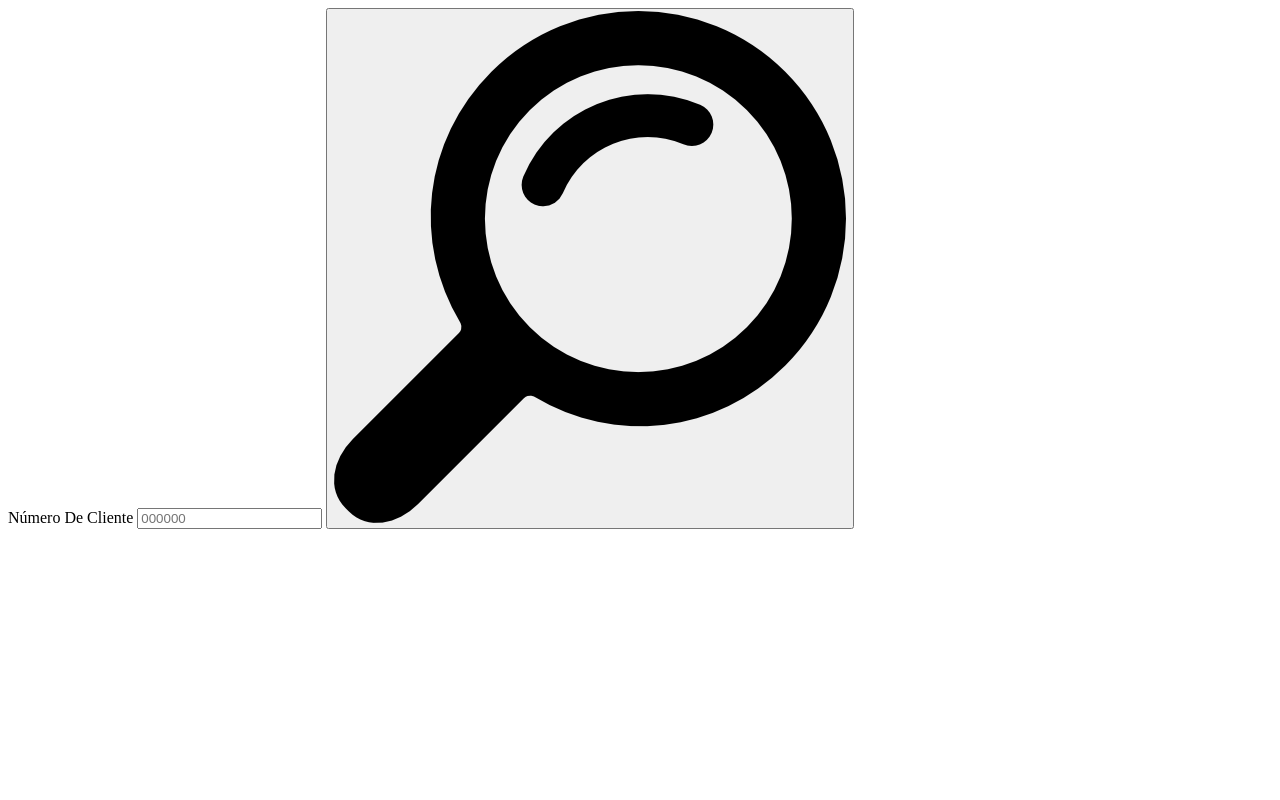
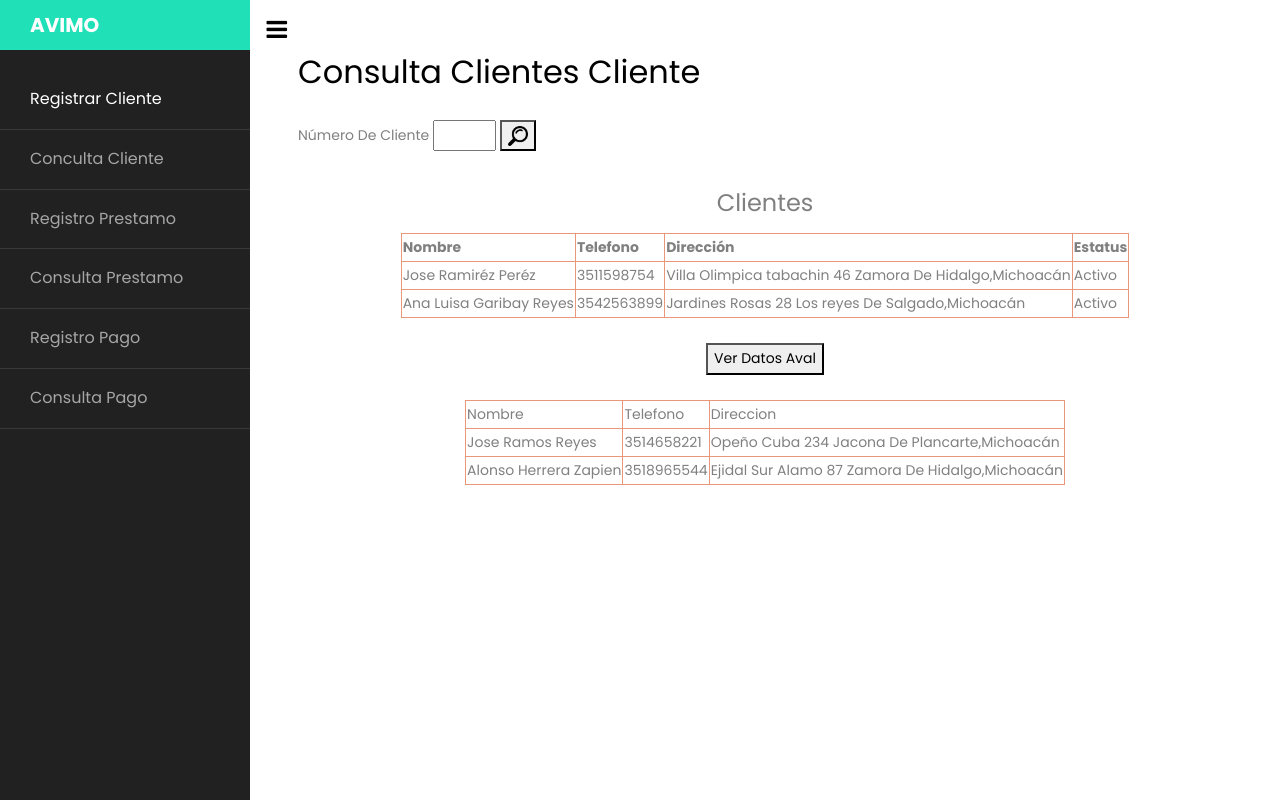
Before and after one commit to Intrusionz3r0/Avimo, a Flask app: template templates/ConsultaClientes.html in a window 1280 px wide. Run offline with Flask 2, Linux system fonts and the light colour scheme; the template is opened without the code that fills it, so the values that code supplies are empty.

Commit message:
Renovacion Clientes

```diff
--- a/templates/ConsultaClientes.html
+++ b/templates/ConsultaClientes.html
@@ -1,20 +1,117 @@
-<!DOCTYPE html>
-<HTML>
-    <HEAD>
-        <title>Consulta De Clientes</title>
-        <meta chartset="utf-8">
-    </HEAD>
-    <BODY>
-        <main>
-            <section>
-                <form>
-                    <div>
-                        <label>Número De Cliente</label>
-                            <input type="text" sixe="6"   placeholder="000000" name="NumCliente">
-                        <button type="submit"><img src="./images/Search.png" alt="15"></button>
-                    </div>
-                </form>
-            </section>
-        </main>
-    </BODY>
-</HTML>
+<!doctype html>
+<html lang="en">
+  <head>
+  	<title>Avimo</title>
+    <meta charset="utf-8">
+    <meta name="viewport" content="width=device-width, initial-scale=1, shrink-to-fit=no">
+
+    <link href="https://fonts.googleapis.com/css?family=Poppins:300,400,500,600,700,800,900" rel="stylesheet">
+
+		<link rel="stylesheet" href="https://stackpath.bootstrapcdn.com/font-awesome/4.7.0/css/font-awesome.min.css">
+		<link rel="stylesheet" href="../css/style.css">
+  </head>
+  <body>
+
+		<div class="wrapper d-flex align-items-stretch">
+			<nav id="sidebar">
+				<div class="custom-menu">
+					<button type="button" id="sidebarCollapse" class="btn btn-primary">
+	          <i class="fa fa-bars"></i>
+	          <span class="sr-only">Menu</span>
+	        </button>
+        </div>
+	  		<h1><a href="index.html" class="logo">AVIMO</a></h1>
+        <ul class="list-unstyled components mb-5">
+          <li class="active">
+            <a href="../templates/RegistroClientes.html"><span ></span> Registrar Cliente</a>
+          </li>
+          <li>
+              <a href="../templates/ConsultaClientes.html"><span ></span> Conculta Cliente</a>
+          </li>
+          <li>
+            <a href="../templates/RegistroPrestamo.html"><span ></span> Registro Prestamo</a>
+          </li>
+          <li>
+            <a href="../templates/ConsultaPrestamo.html"><span ></span> Consulta Prestamo</a>
+          </li>
+          <li>
+            <a href="../templates/RegistroPago.html"><span ></span> Registro Pago</a>
+          </li>
+          <li>
+            <a href="../templates/ConsultaPago.html"><span ></span> Consulta Pago</a>
+          </li>
+        </ul>
+    	</nav>
+
+        <!-- Contenido de la página  -->
+      <div id="content" class="p-4 p-md-5 pt-5">
+        <h2 class="mb-4">Consulta Clientes Cliente</h2>
+        <form method="GET">
+            <div>
+                <label>Número De Cliente</label>
+                    <input type="text" size="2"  maxlength="6" name="NumCliente">
+                <button type="submit"><img src="../images/Search.png" width="20" height="20"></button>
+            </div>
+            <br>
+            <div align="center">
+                <legend>Clientes</legend>
+                <table border="1" bordercolor="#E9967A">
+                    <thead>
+                        <th scope="col">Nombre</th>
+                        <th scope="col">Telefono</th>
+                        <th scope="col">Dirección</th>
+                        <th scope="col">Estatus</th>
+
+                    </thead>
+                    <tbody>
+                        <tr>
+                            <td>Jose Ramiréz Peréz</td>
+                            <td>3511598754</td>
+                            <td>Villa Olimpica tabachin 46 Zamora De Hidalgo,Michoacán</td>
+                            <td>Activo</td>
+                        </tr>
+                        <tr>
+                            <td>Ana Luisa Garibay Reyes</td>
+                            <td>3542563899</td>
+                            <td>Jardines Rosas 28 Los reyes De Salgado,Michoacán</td>
+                            <td>Activo</td>
+                        </tr>
+                    </tbody>
+                </table>
+                <br>
+                <button>Ver Datos Aval</button>
+            </div>
+            <br>
+            <div>
+
+                <table border="1"  align="center" bordercolor="#E9967A">
+                    <tr>
+                        <td>Nombre</td>
+                        <td>Telefono</td>
+                        <td>Direccion</td>
+                    </tr>
+                    <tbody>
+                        <tr>
+                            <td>Jose Ramos Reyes</td>
+                            <td>3514658221</td>
+                            <td>Opeño Cuba 234 Jacona De Plancarte,Michoacán</td>
+                        </tr>
+                        <tr>
+                            <td>Alonso Herrera Zapien</td>
+                            <td>3518965544</td>
+                            <td>Ejidal Sur Alamo 87 Zamora De Hidalgo,Michoacán</td>
+                        </tr>
+                    </tbody>
+                </table>
+            </div>
+        </form>
+
+      </div>
+		</div>
+
+    <script src="../js/jquery.min.js"></script>
+    <script src="../js/popper.js"></script>
+    <script src="../js/bootstrap.min.js"></script>
+    <script src="../js/main.js"></script>
+  </body>
+</html>
--- a/templates/index.html
+++ b/templates/index.html
@@ -47,6 +47,7 @@
       <div id="content" class="p-4 p-md-5 pt-5">
         <h2 class="mb-4">Registrar Pago</h2>
 
+
       </div>
 		</div>
 
```
Also changed, not shown: templates/RegistroClientes.html (+59 -14 lines).
